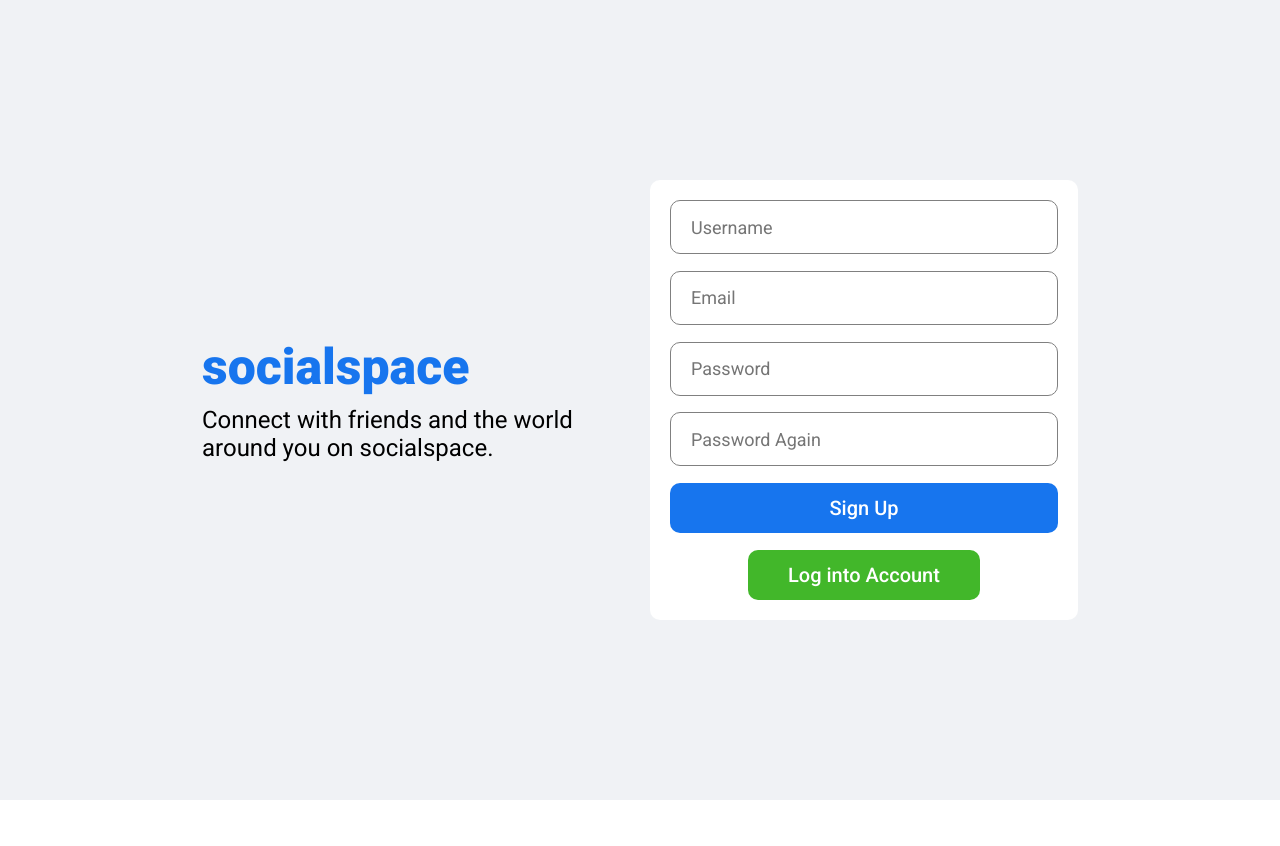
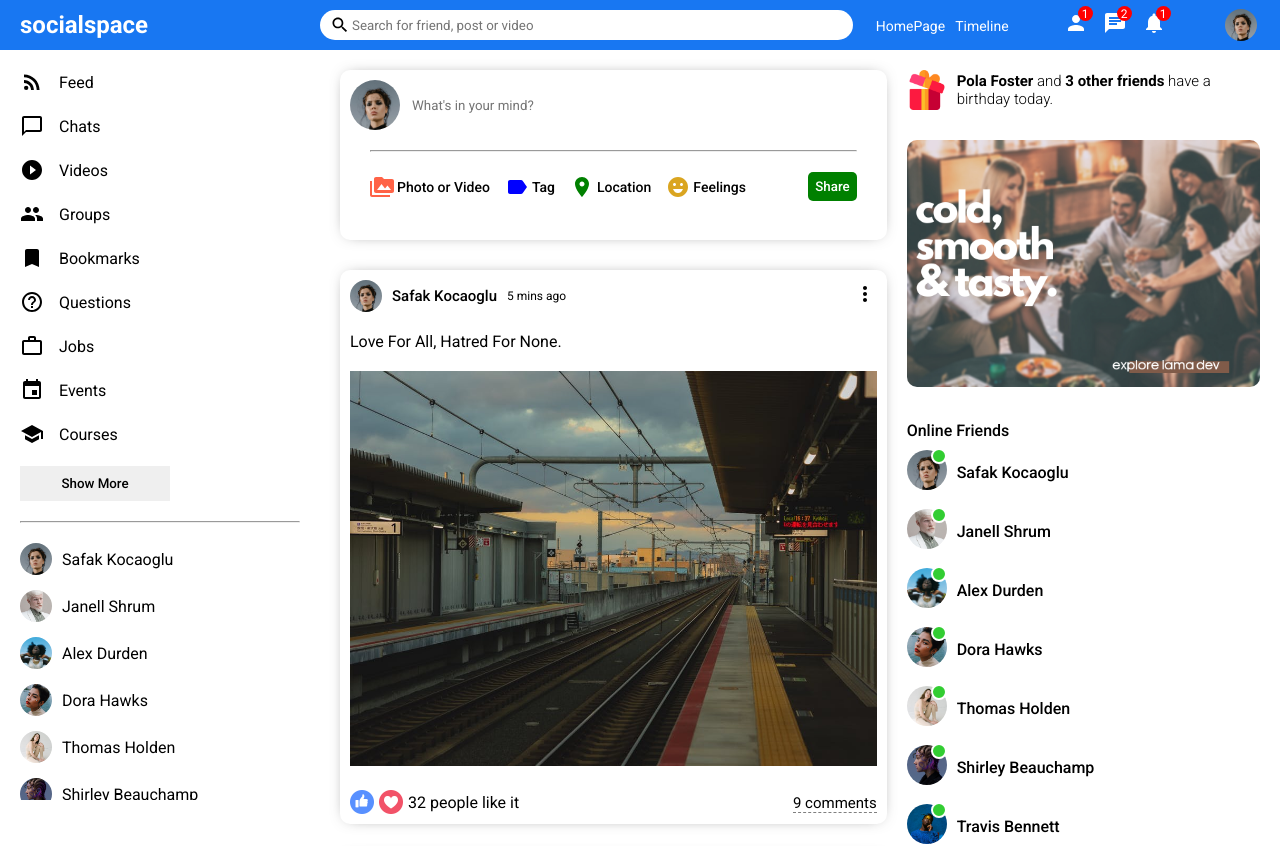
Before and after one commit to eneskaya12/social-media-app, a React (Create React App) app: page / in a window 1280 px wide. Shown: the top 846 px of the page. Before the commit the page ends 800 px from the top, so only its background shows below. Built offline with nearby package versions, Linux system fonts and the light colour scheme.

Commit message:
fix(rightbar): add ternary operator to manage both profile and home page

```diff
--- a/src/App.js
+++ b/src/App.js
@@ -1,12 +1,9 @@
 import Home from "./pages/home/Home";
-import Login from "./pages/login/Login";
-import Profile from "./pages/profile/Profile";
-import Register from "./pages/register/Register";
 
 function App() {
   return (
     <div>
-      <Register/>
+      <Home/>
     </div>
   );
 }
--- a/src/components/rightbar/Rightbar.jsx
+++ b/src/components/rightbar/Rightbar.jsx
@@ -74,7 +74,7 @@
   return (
     <div className="rightbar">
       <div className="rightbarWrapper">
-        <ProfileRightbar />
+        {profile ? <ProfileRightbar /> : <HomeRightbar />}
       </div>
     </div>
   )
```
